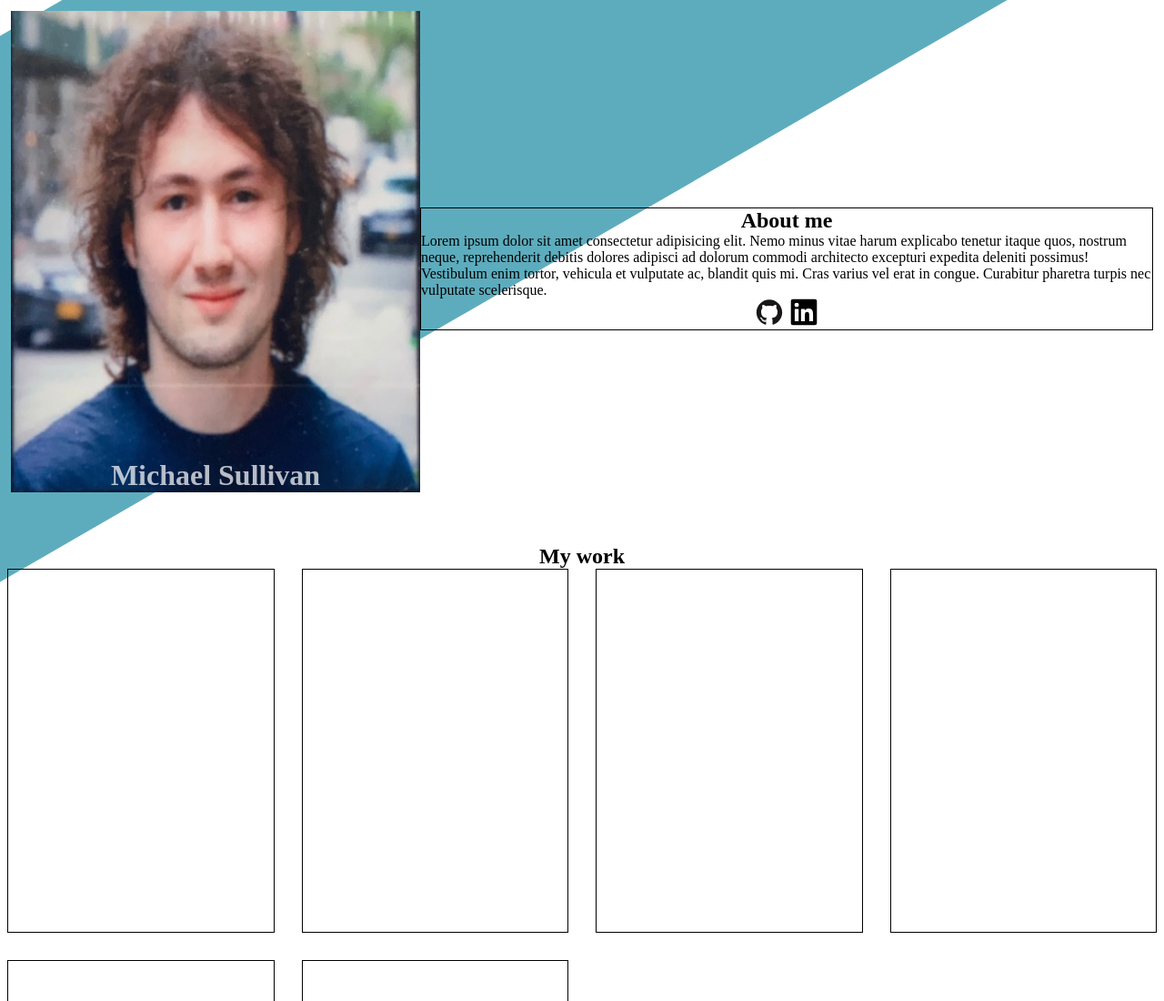
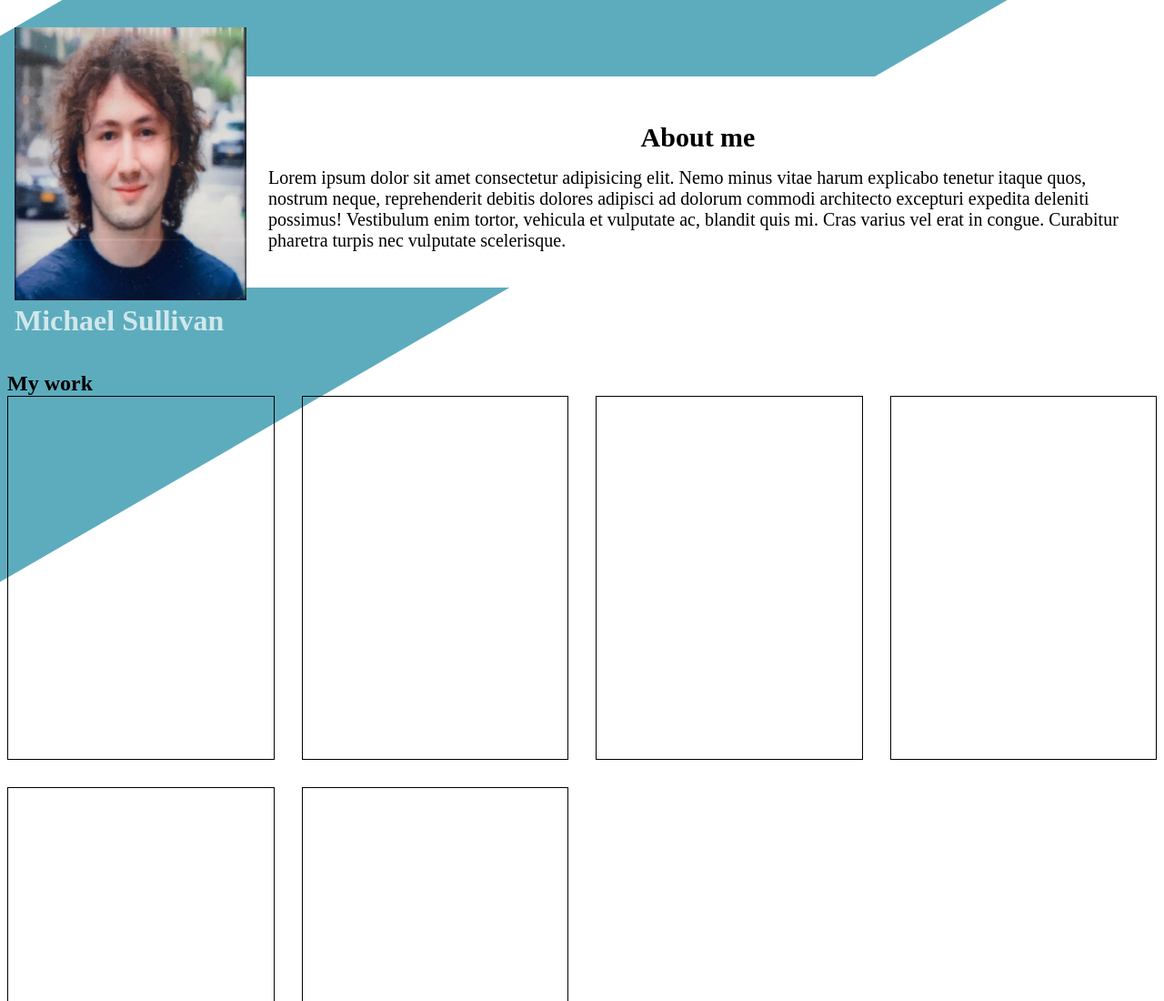
Before and after one commit to mike-344/homepage, a website built with webpack: page src/index.html in a window 1280 px wide. Shown: the top 1100 px of the page at 91% size. Built offline with nearby package versions, Linux system fonts and the light colour scheme.

Commit message:
Rework html and add tablet layout

```diff
--- a/src/css/style.css
+++ b/src/css/style.css
@@ -2,6 +2,12 @@
     margin: 0;
     padding: 0;
     box-sizing: border-box;
+}
+header{
+    padding: 16px;
+    display: flex;
+    flex-direction: column;
+    align-items: center;
 }
 
 .slant{
@@ -12,26 +18,16 @@
     z-index: -1;
     transform: skew(0, -30deg) translateY(-55%);
 }
-header{
-    display: flex;
-    flex-direction: column;
-    padding: 12px;
-    align-items:  center;
 
+.headshot{
+    width: 90vw;
 }
 
-.headshot{
-    width: 80vw;
-    max-width: 450px;
 
+.about-summary h2{
+    text-align: center;
 }
-.about-me{
-  display: flex;
-  flex-direction: column;
-}
-.about-me h2{
-    align-self: center;
-}
+
 .icon-wrapper{
     display: flex;
     justify-content: center;
@@ -81,13 +77,9 @@ main h2{
     align-self: center;
 }
 h1{
-    position: relative;
     color: rgba(255, 255, 255, 0.715);
-    grid-area: 2 / 1 / 2 / 1;
-    transform: translate(0, -100%);
-    justify-self: center;
-
-
+    font-size: 2.0em;
+    transform: translateY(-100%);
 
 }
 .title-img-wrap{
@@ -102,10 +94,16 @@ footer{
 
 }
 
-@media (min-width: 600px){
+@media (min-width: 520px){
+    body{
+        display: flex;
+        flex-direction: column;
+    }
     header{
-        flex-direction: row;
-
+       display: block;
+       min-height: 400px;
+       width: 100vw;
+       align-self: center;
     }
     footer{
         flex-direction: row;
@@ -124,6 +122,62 @@ footer{
         justify-content: start;
     }
     .about-me{
-        border: 1px solid black;
+        display: block;
+
+
+    }
+
+    h1{
+        transform: translateY(0);
+        transform: translate(-7%, 0);
+        position: relative;
+        z-index: 1;
+
+    }
+    .headshot{
+        float: left;
+        position: relative;
+        max-height: 300px;
+        width: auto;
+        z-index: 1;
+    }
+    .about-summary{
+        background-color: white;
+        padding-left: 24px;
+        padding-right: 24px;
+        padding-top: 50px;
+        padding-bottom: 40px;
+        width: 90vw;
+        font-size: 20px;
+        transform: translate(20px, 0);
+    }
+    .about-summary .icon-wrapper{
+       display: none;
+    }
+    .about-summary h2{
+        text-align: center;
+        margin-bottom: 16px;
+    }
+    main h2{
+        align-self: start;
+    }
+
+}
+@media (min-width: 800px){
+    .headshot{
+        float: none;
+    }
+    h1{
+        transform: translate(0, 0);
+
+    }
+    .about-summary{
+        transform: translate(0, 0);
+
+    }
+    header{
+        display: flex;
+        flex-direction: row;
+
     }
 }
--- a/src/index.html
+++ b/src/index.html
@@ -8,12 +8,12 @@
 <body>
     <div class="slant"></div>
     <header>
-       <div class="title-img-wrap">
+            <div>
+                <img src="" alt="Michael Sullivan Headshot" class="headshot">
                 <h1>Michael Sullivan</h1>
-           <img src="" alt="Michael Sullivan Headshot" class="headshot">
+
             </div>
-       <div>
-           <section class="about-me">
+                <div class="about-summary">
                     <h2>About me</h2>
                     <p>Lorem ipsum dolor sit amet consectetur adipisicing elit.
                     Nemo minus vitae harum explicabo tenetur itaque quos, nostrum
@@ -26,8 +26,9 @@
                         <a href="https://github.com/mike-344" target="_blank" rel="noopener noreferrer"><img src="" alt="Github icon" class="github-icon"></a>
                         <a href="https://www.linkedin.com/in/mike-sullivan-0214b2126/" target="_blank" rel="noopener noreferrer"><img src="" alt="Linkedin icon" class="linkedin-icon"></a>
                     </div>
-           </section>
                 </div>
+
+
     </header>
 
     <main>
```
Lines whose indentation alone changed are shown as unchanged.
